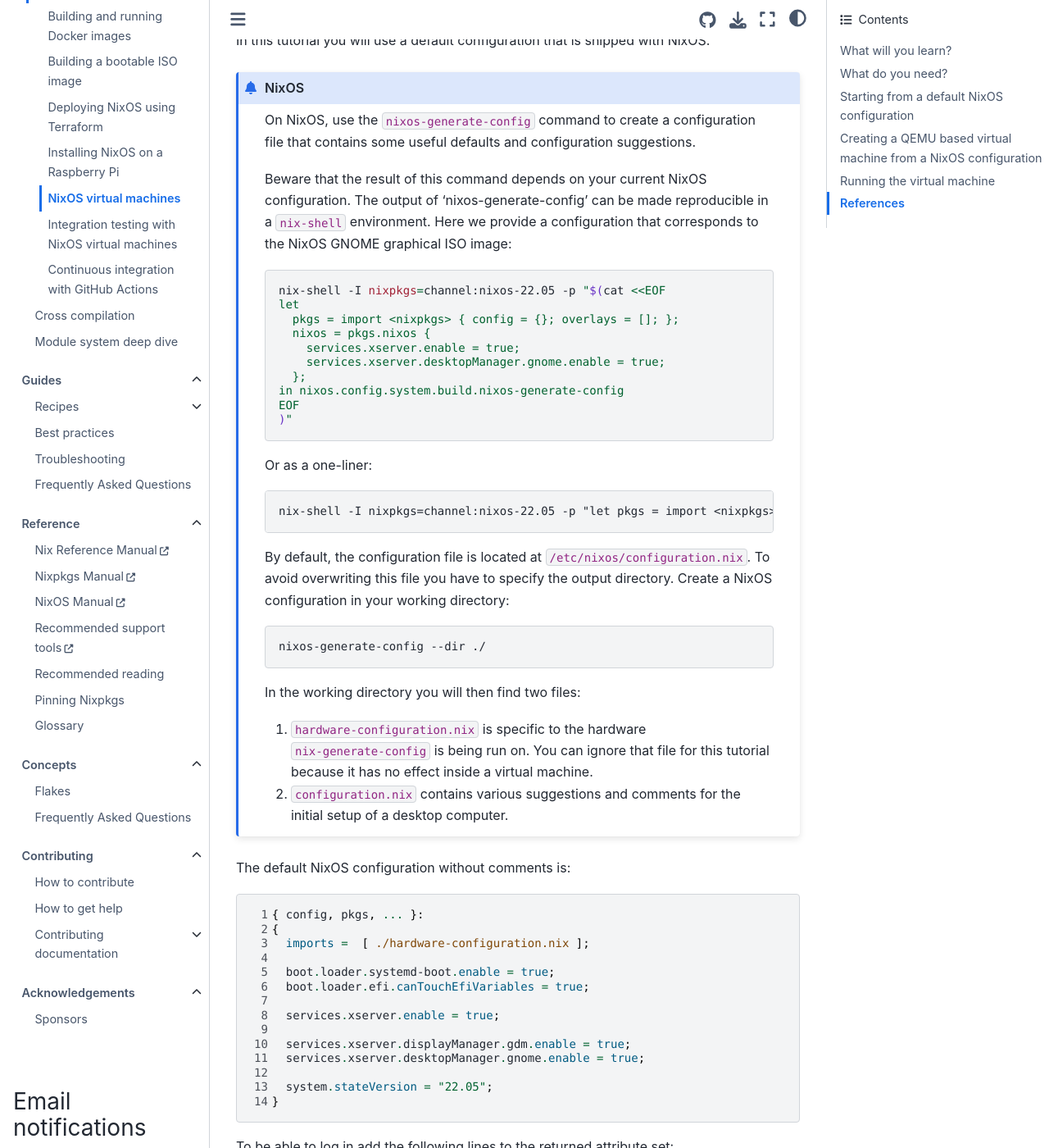
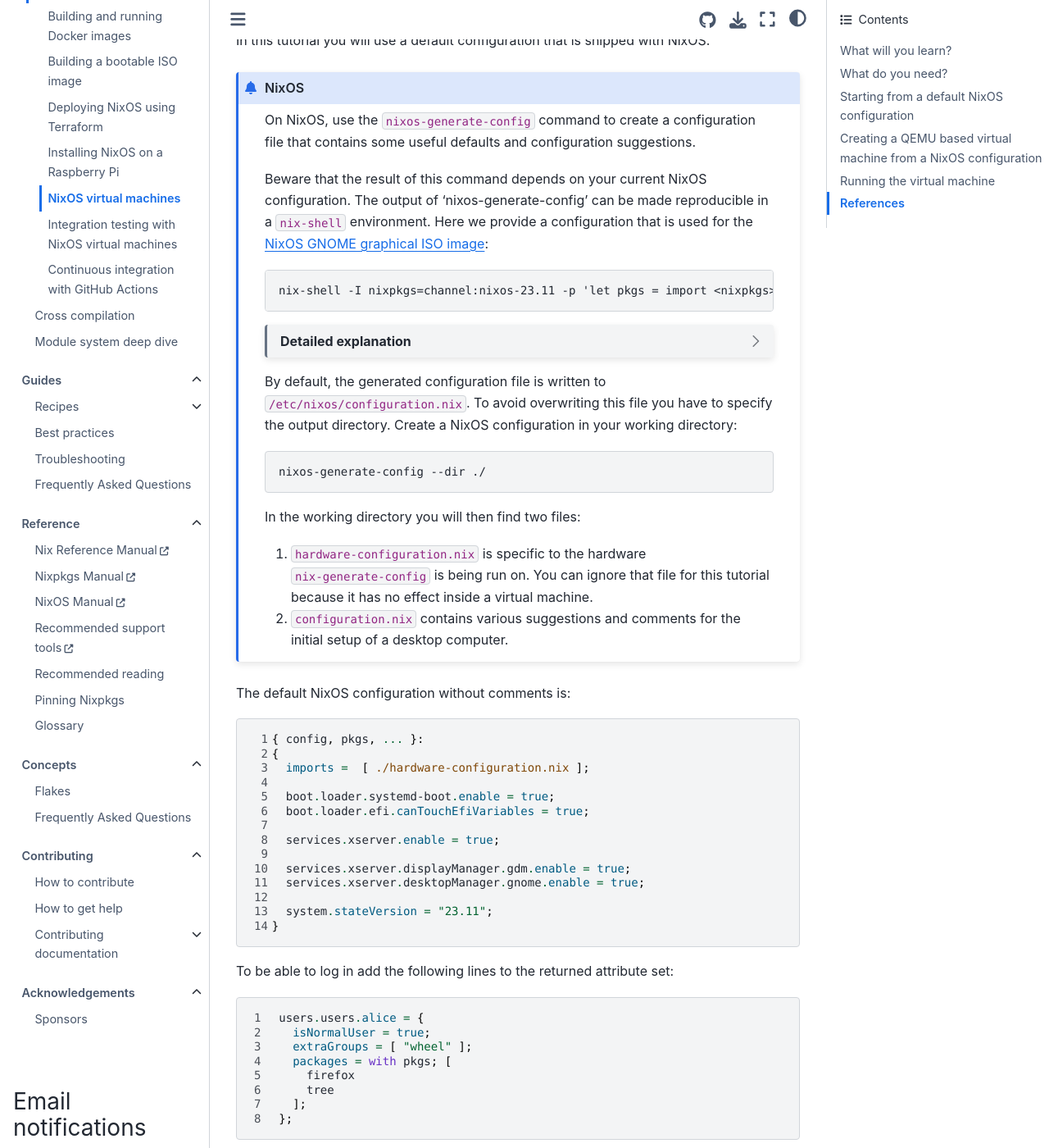
Before and after one commit to NixOS/nix.dev, a Sphinx documentation site: the page built from source/tutorials/nixos/nixos-configuration-on-vm.md, in a window 1280 px wide and 1400 px high, scrolled down 824 px. Shown: the whole window at 82% size. Built offline with Sphinx 7.4.7 and the Sphinx Book theme 1.1.4, drawn with Linux system fonts in a browser that asks for light colours; some of the changed text lies outside the part shown.

Commit message:
vm improve reproducible command and 23.11 (#807)
* better reproducable command and 23.11

Co-authored-by: Henrik <i97henka@gmail.com>
Co-authored-by: Valentin Gagarin <valentin.gagarin@tweag.io>

````diff
--- a/source/tutorials/nixos/nixos-configuration-on-vm.md
+++ b/source/tutorials/nixos/nixos-configuration-on-vm.md
@@ -24,34 +24,43 @@
 
 In this tutorial you will use a default configuration that is shipped with NixOS.
 
-:::{admonition} NixOS
+::::{admonition} NixOS
 
 On NixOS, use the `nixos-generate-config` command to create a configuration file that contains some useful defaults and configuration suggestions.
 
 Beware that the result of this command depends on your current NixOS configuration.
 The output of 'nixos-generate-config' can be made reproducible in a `nix-shell` environment.
-Here we provide a configuration that corresponds to the NixOS GNOME graphical ISO image:
+Here we provide a configuration that is used for the [NixOS GNOME graphical ISO image](https://nixos.org/download#nixos-iso):
 
-```bash
-nix-shell -I nixpkgs=channel:nixos-22.05 -p "$(cat <<EOF
+```shell-session
+nix-shell -I nixpkgs=channel:nixos-23.11 -p 'let pkgs = import <nixpkgs> { config = {}; overlays = []; }; iso-config = pkgs.path + /nixos/modules/installer/cd-dvd/installation-cd-graphical-gnome.nix; gnome-nixos = pkgs.nixos iso-config; in gnome-nixos.config.system.build.nixos-generate-config'
+```
+
+:::{dropdown} Detailed explanation
+
+The above shell command is a one-liner so it's easier to copy and paste.
+This is the readable long form using a [heredoc](https://en.wikipedia.org/wiki/Here_document):
+
+```{code-block} bash
+nix-shell -I nixpkgs=channel:nixos-23.11 -p "$(cat <<EOF
 let
   pkgs = import <nixpkgs> { config = {}; overlays = []; };
-  nixos = pkgs.nixos {
-    services.xserver.enable = true;
-    services.xserver.desktopManager.gnome.enable = true;
-  };
-in nixos.config.system.build.nixos-generate-config
+  iso-config = pkgs.path + /nixos/modules/installer/cd-dvd/installation-cd-graphical-gnome.nix;
+  gnome-nixos = pkgs.nixos iso-config;
+in gnome-nixos.config.system.build.nixos-generate-config
 EOF
 )"
 ```
 
-Or as a one-liner:
+It does the following:
+- Provide Nixpkgs from a [channel](ref-pinning-nixpkgs)
+- Take the configuration file for the GNOME ISO image from the obtained version of the Nixpkgs repository
+- Evaluate that NixOS configuration with `pkgs.nixos`
+- Return the derivation which produces the `nixos-generate-config` executable from the evaluated configuration
 
-```shell-session
-nix-shell -I nixpkgs=channel:nixos-22.05 -p "let pkgs = import <nixpkgs> { config = {}; overlays = []; }; nixos = pkgs.nixos { services.xserver.enable = true; services.xserver.desktopManager.gnome.enable = true; }; in nixos.config.system.build.nixos-generate-config"
-```
+:::
 
-By default, the configuration file is located at `/etc/nixos/configuration.nix`.
+By default, the generated configuration file is written to `/etc/nixos/configuration.nix`.
 To avoid overwriting this file you have to specify the output directory.
 Create a NixOS configuration in your working directory:
 
@@ -65,7 +74,7 @@
    You can ignore that file for this tutorial because it has no effect inside a virtual machine.
 
 2. `configuration.nix` contains various suggestions and comments for the initial setup of a desktop computer.
-:::
+::::
 
 The default NixOS configuration without comments is:
 
@@ -82,7 +91,7 @@
   services.xserver.displayManager.gdm.enable = true;
   services.xserver.desktopManager.gnome.enable = true;
 
-  system.stateVersion = "22.05";
+  system.stateVersion = "23.11";
 }
 ```
 
@@ -144,7 +153,7 @@
     initialPassword = "testpw";
   };
 
-  system.stateVersion = "22.11";
+  system.stateVersion = "23.11";
 }
 ```
 
@@ -154,11 +163,11 @@
 
 ```shell-session
 nix-build '<nixpkgs/nixos>' -A vm \
--I nixpkgs=channel:nixos-22.11 \
+-I nixpkgs=channel:nixos-23.11 \
 -I nixos-config=./configuration.nix
 ```
 
-This command builds the attribute `vm` from the `nixos-22.11` release of NixOS, using the NixOS configuration as specified in the relative path.
+This command builds the attribute `vm` from the `nixos-23.11` release of NixOS, using the NixOS configuration as specified in the relative path.
 
 <details><summary> Detailed explanation </summary>
 
````
Also changed, not shown: source/tutorials/nix-language.md (+1 -0 lines).
